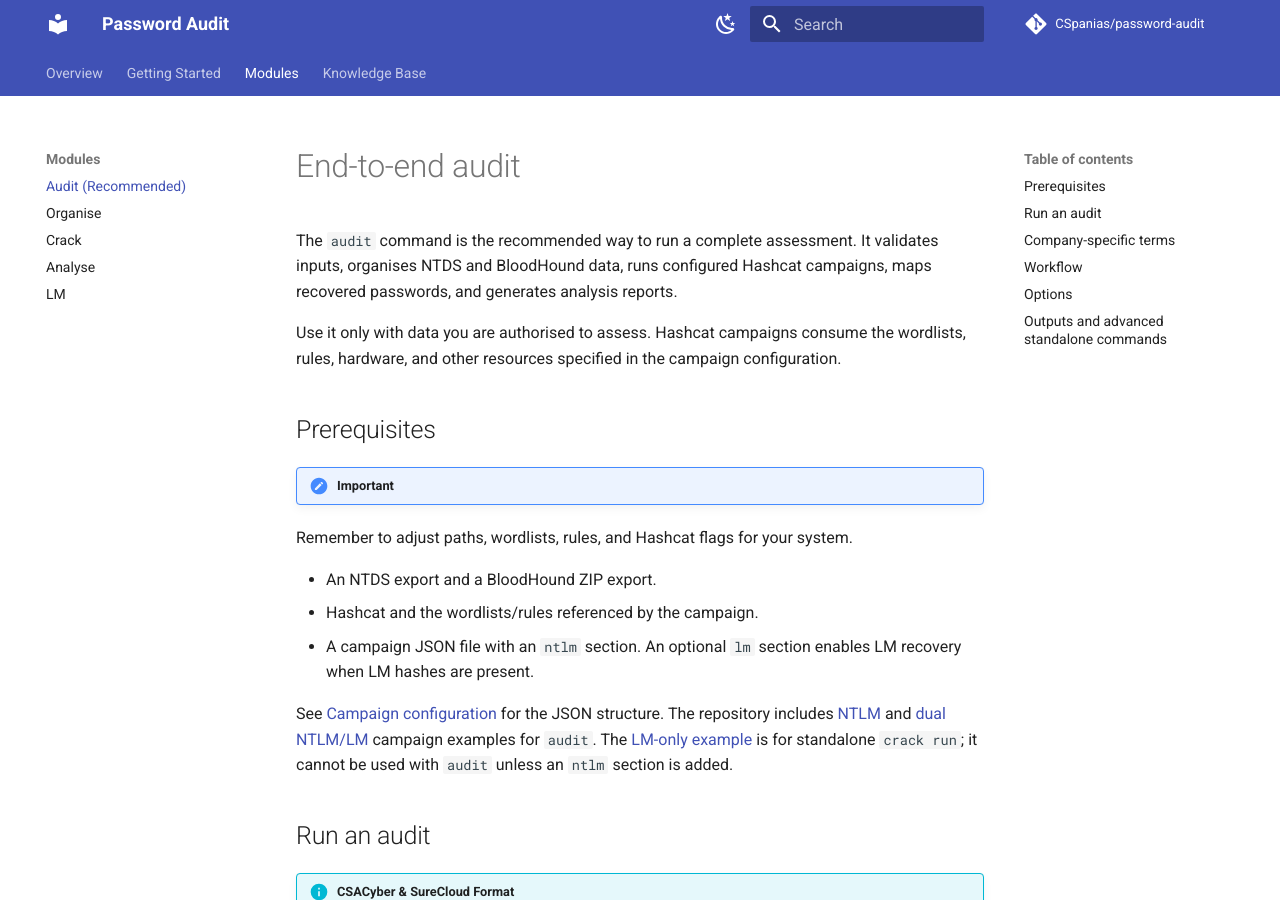
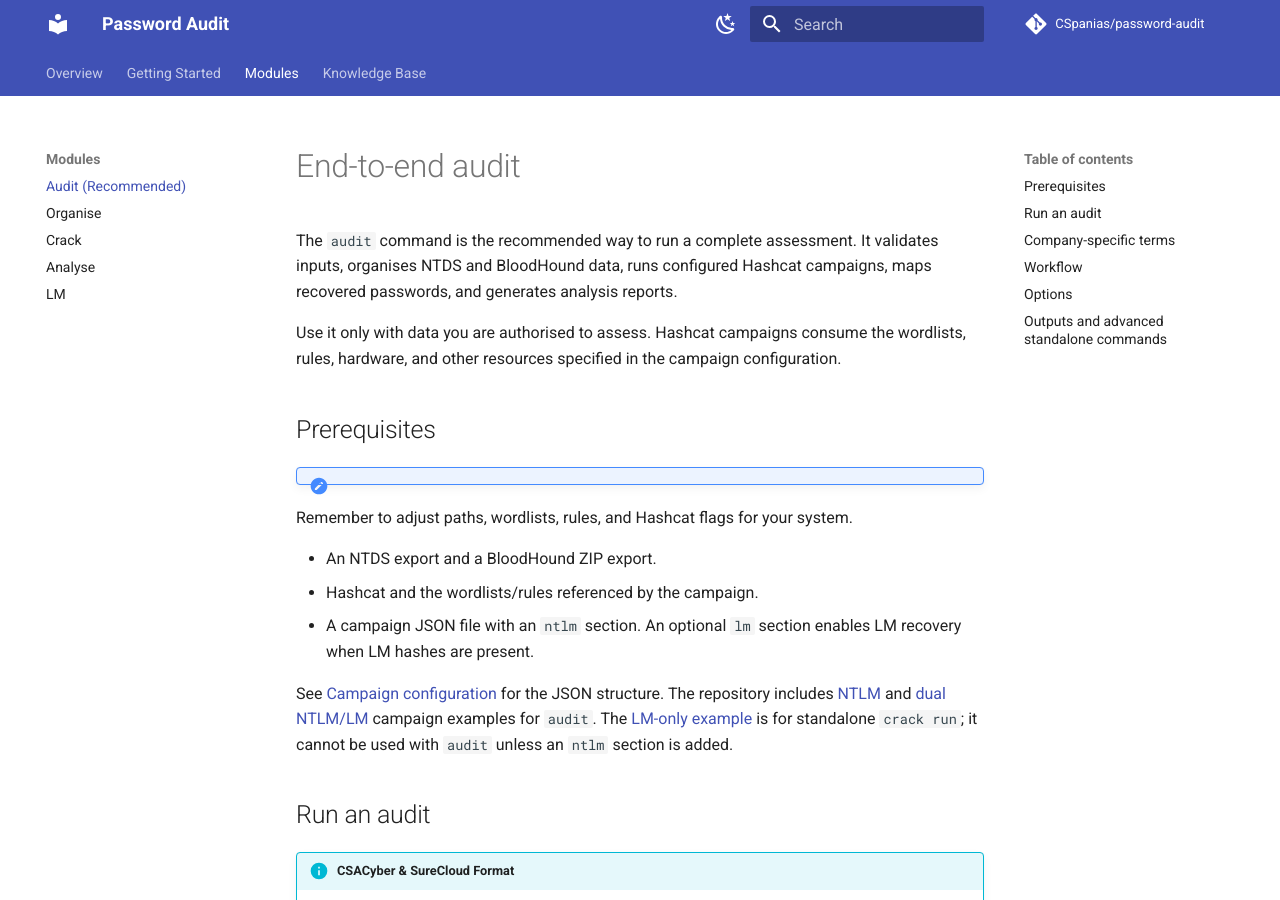
Before and after one commit to CSpanias/password-audit, an MkDocs documentation site: the page built from docs/audit.md, in a window 1280 px wide and 900 px high. Built offline with MkDocs 1.6.1 and Material for MkDocs 9.7.7, drawn with Linux system fonts in a browser that asks for light colours; comment, search, counter and statistics services are not loaded.

Commit message:
Refined docs.

```diff
--- a/docs/audit.md
+++ b/docs/audit.md
@@ -10,7 +10,7 @@ configuration.
 
 ## Prerequisites
 
-!!! important
+!!! important " "
   Remember to adjust paths, wordlists, rules, and Hashcat flags for your system.
 
 - An NTDS export and a BloodHound ZIP export.
```
Also changed, not shown: docs/knowledge-base/password-audits.md (+1 -1 lines).
